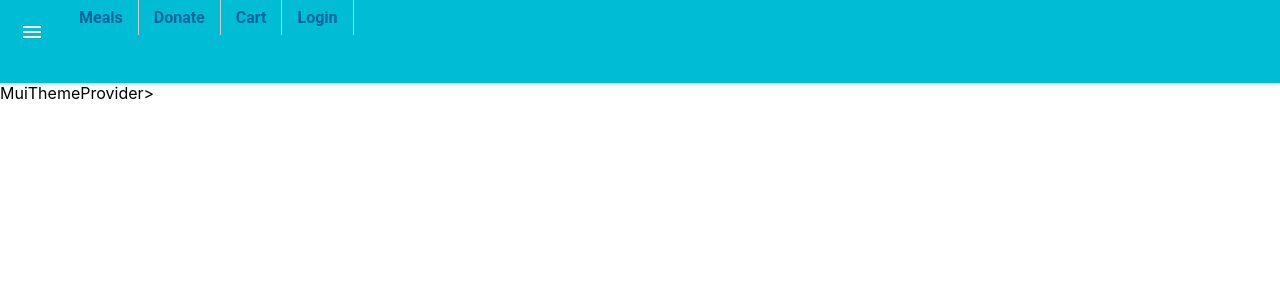
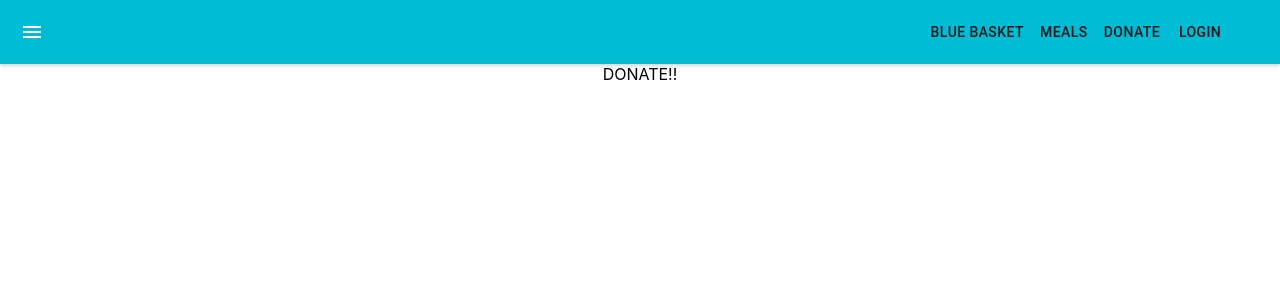
Before and after one commit to msjaneli/BlueBasket, a React (Create React App) app in the folder client/: page /donate in a window 1280 px wide. Shown: the top 300 px of the page. Built offline with nearby package versions, Linux system fonts and the light colour scheme.

Commit message:
fix navbar

```diff
--- a/client/src/App.js
+++ b/client/src/App.js
@@ -6,6 +6,8 @@ import './App.css';
 import Test from '../src/pages/Test';
 import Home from '../src/pages/Home';
 import LoginScreen from '../src/pages/LoginScreen';
+import Donate from '../src/pages/Donate/Donate'
+import Meals from '../src/pages/Meals/Meals'
 import NavBar from '../src/components/NavBar';
 
 function App() {
@@ -17,6 +19,8 @@ function App() {
           <Route exact path = '/test' component = {Test} />
           <Route exact path = '/' component = { Home } />
           <Route exact path = '/login' component = { LoginScreen } />
+          <Route exact path = '/donate' component = { Donate } />
+          <Route exact path = '/meals' component = { Meals } />
         </div>
       </Router>
     </div>
--- a/client/src/components/NavBar.js
+++ b/client/src/components/NavBar.js
@@ -3,9 +3,7 @@ import MuiThemeProvider from 'material-ui/styles/MuiThemeProvider';
 import { makeStyles } from '@material-ui/core/styles';
 import AppBar from 'material-ui/AppBar';
 import Toolbar from '@material-ui/core/Toolbar';
-import Typography from '@material-ui/core/Typography';
 import Button from '@material-ui/core/Button';
-import IconButton from '@material-ui/core/IconButton';
 
 const useStyles = makeStyles(theme => ({
   root: {
@@ -19,29 +17,20 @@ const useStyles = makeStyles(theme => ({
   },
 }));
 
-class NavBar extends Component{
-  render() {
+export default function ButtonAppBar() {
+  const classes = useStyles();
   return (
-      <div>
+    <div className={classes.root}>
       <MuiThemeProvider>
         <AppBar position="static">
-            {/*<Toolbar>*/}
-            {/*  <Typography variant="h6" className={classes.title}>*/}
-            {/*    News*/}
-            {/*  </Typography>*/}
-            {/*  <Button color="inherit">Login</Button>*/}
-            {/*</Toolbar>*/}
-            <ul id="nav">
-              <li><a href="#">Meals</a></li>
-              <li><a href="#">Donate</a></li>
-              <li><a href="#">Cart</a></li>
-              <li><a href="/login">Login</a></li>
-            </ul>
+          <Toolbar>
+            <Button href="/">Blue Basket</Button>
+            <Button href="/meals">Meals</Button>
+            <Button href="/donate">Donate</Button>
+            <Button color="inherit" href="/login">Login</Button>
+          </Toolbar>
         </AppBar>
-        </MuiThemeProvider>MuiThemeProvider>
+      </MuiThemeProvider>
     </div>
   );
 }
-}
-
-export default NavBar;
--- /dev/null
+++ b/client/src/pages/Donate/Donate.js
@@ -0,0 +1,13 @@
+import React, { Component } from 'react';
+
+class Donate extends Component {
+  render () {
+    return (
+      <div>
+        DONATE!!
+      </div>
+    )
+  }
+}
+
+export default Donate
--- a/client/src/pages/Home.js
+++ b/client/src/pages/Home.js
@@ -1,6 +1,4 @@
 import React, { Component } from 'react';
-import NavBar from '../components/NavBar'
-import '../styles/navbar.css'
 
 class Home extends Component {
     render () {
--- /dev/null
+++ b/client/src/pages/Meals/Meals.js
@@ -0,0 +1,13 @@
+import React, { Component } from 'react';
+
+class Meals extends Component {
+  render () {
+    return (
+      <div>
+        MEALS!!
+      </div>
+    )
+  }
+}
+
+export default Meals
```
Lines whose indentation alone changed are shown as unchanged.
